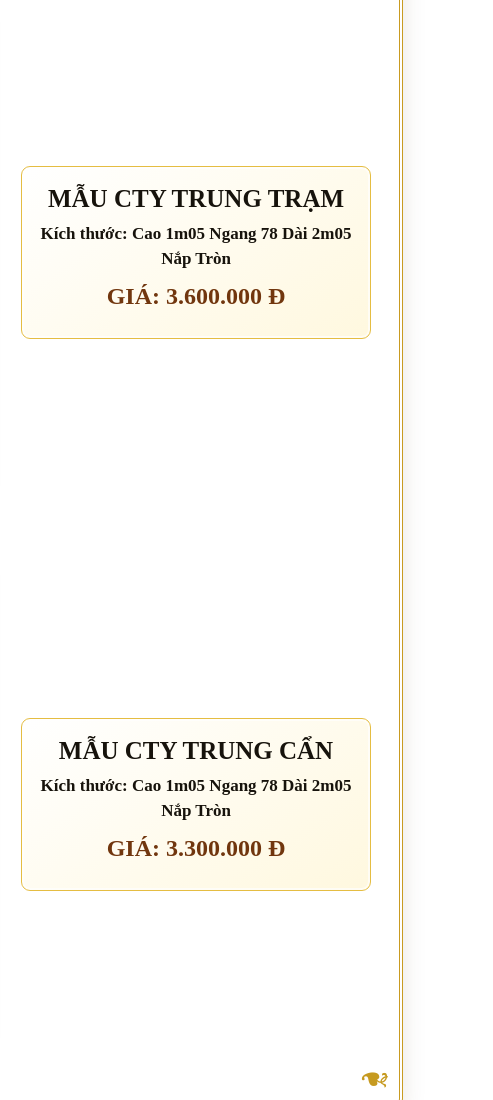
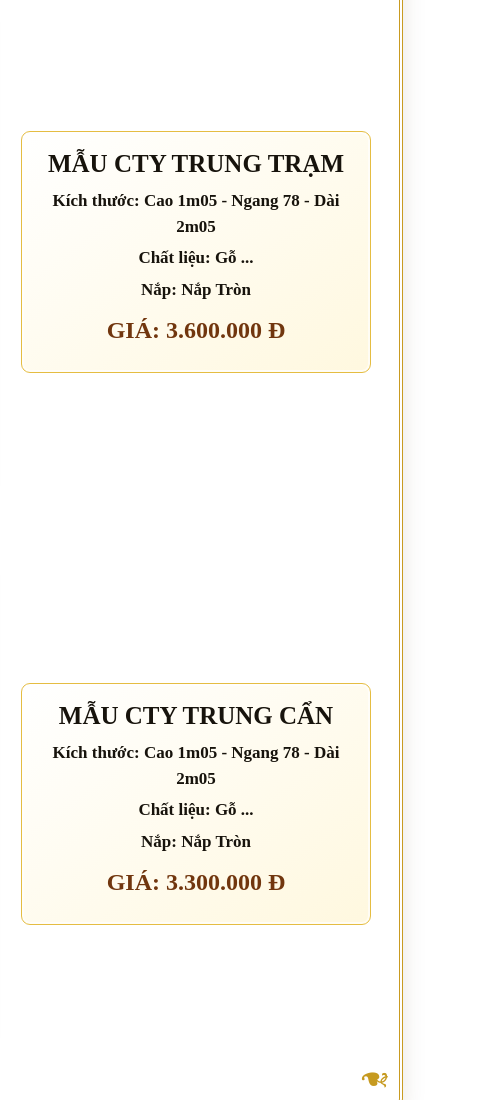
Before and after one commit to lamhuuloc/mocnamhung, a plain HTML site: page index.html in a window 1280 px wide. Shown: the part 1156-2256 px from the top of the page, 787-1280 px from the left. Drawn offline with Linux system fonts and the light colour scheme.

Commit message:
Update index.html

```diff
--- a/index.html
+++ b/index.html
@@ -1,4 +1,3 @@
-
 <!DOCTYPE html>
 <html lang="vi">
 <head>
@@ -144,7 +143,7 @@ body, h1, h2, p, span, a, input, button {
 }
 
 .details h2 {
-    margin: 0 0 8px;
+    margin: 0 0 10px;
     font-size: clamp(19px, 2.5vw, 25px);
     font-weight: 700;
     text-transform: uppercase;
@@ -159,6 +158,7 @@ body, h1, h2, p, span, a, input, button {
 
 .price {
     color: #71360e;
+    margin-top: 10px !important;
     font-size: clamp(19px, 2.3vw, 24px) !important;
     font-weight: 700 !important;
     white-space: nowrap;
@@ -282,9 +282,11 @@ body, h1, h2, p, span, a, input, button {
 
             <h2>Mẫu Cty 2 Cấp Cẩn</h2>
 
-            <p>
-                Kích thước: Cao 85cm Nắp Bằng
-            </p>
+            <p>Kích thước: Cao 85cm</p>
+
+            <p>Chất liệu: Gỗ ...</p>
+
+            <p>Nắp: Nắp Bằng</p>
 
             <p class="price">
                 GIÁ: 2.800.000 Đ
@@ -308,10 +310,11 @@ body, h1, h2, p, span, a, input, button {
 
             <h2>Mẫu Cty Trung Trạm</h2>
 
-            <p>
-                Kích thước: Cao 1m05 Ngang 78
-                Dài 2m05 Nắp Tròn
-            </p>
+            <p>Kích thước: Cao 1m05 - Ngang 78 - Dài 2m05</p>
+
+            <p>Chất liệu: Gỗ ...</p>
+
+            <p>Nắp: Nắp Tròn</p>
 
             <p class="price">
                 GIÁ: 3.600.000 Đ
@@ -335,10 +338,11 @@ body, h1, h2, p, span, a, input, button {
 
             <h2>Mẫu Cty Trung Cẩn</h2>
 
-            <p>
-                Kích thước: Cao 1m05 Ngang 78
-                Dài 2m05 Nắp Tròn
-            </p>
+            <p>Kích thước: Cao 1m05 - Ngang 78 - Dài 2m05</p>
+
+            <p>Chất liệu: Gỗ ...</p>
+
+            <p>Nắp: Nắp Tròn</p>
 
             <p class="price">
                 GIÁ: 3.300.000 Đ
```
